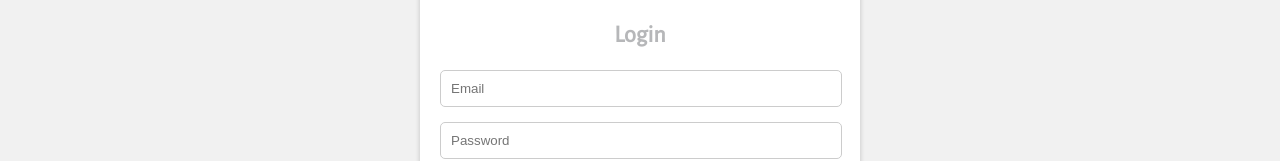
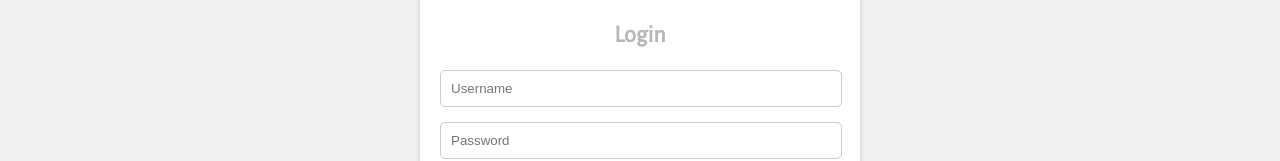
Before and after one commit to JoeWarrenSoftware/SBC-ScholarSphere, a React (Vite) app in the folder Frontend/ScholarSphere/: page /login in a window 1280 px wide. Shown: the part 259-420 px from the top of the page. Built offline with nearby package versions, Linux system fonts and the light colour scheme.

Commit message:
Amended API request for signup and login

```diff
--- a/Frontend/ScholarSphere/src/components/Login.jsx
+++ b/Frontend/ScholarSphere/src/components/Login.jsx
@@ -5,12 +5,12 @@ import { useNavigate } from 'react-router-dom';
 import { useSession } from '../contexts/SessionContext';
 
 const defaultUser = {
-  email: '',
+  username: '',
   password: '',
 };
 
 const Login = () => {
-  const [email, setEmail] = useState(defaultUser.username);
+  const [username, setUsername] = useState(defaultUser.username);
   const [password, setPassword] = useState(defaultUser.password);
   const navigate = useNavigate();
 
@@ -19,7 +19,7 @@ const Login = () => {
   const handleSubmit = async (e) => {
     e.preventDefault();
     try {
-      const response = await api.post('/api/login', { email: email, password: password });
+      const response = await api.post('/login', { username: username, password: password });
       const data = response.data;
 
       // Update the user in the context
@@ -41,10 +41,10 @@ const Login = () => {
     <form onSubmit={handleSubmit}>
       <h2>Login</h2>
       <input
-        type="email"
-        placeholder="Email"
-        value={email}
-        onChange={(e) => setEmail(e.target.value)}
+        type="string"
+        placeholder="Username"
+        value={username}
+        onChange={(e) => setUsername(e.target.value)}
         required
       />
       <input
--- a/Frontend/ScholarSphere/src/components/Signup.jsx
+++ b/Frontend/ScholarSphere/src/components/Signup.jsx
@@ -37,7 +37,7 @@ const Signup = () => {
     }
 
     try {
-      await api.post('/api/signup', { username: username, email: email, password: password, first_name: firstName, last_name: lastName});
+      await api.post('/signup', { username: username, email: email, password: password, first_name: firstName, last_name: lastName});
       navigate('/profile');
     } catch (error) {
       console.error('Signup failed', error);
```
